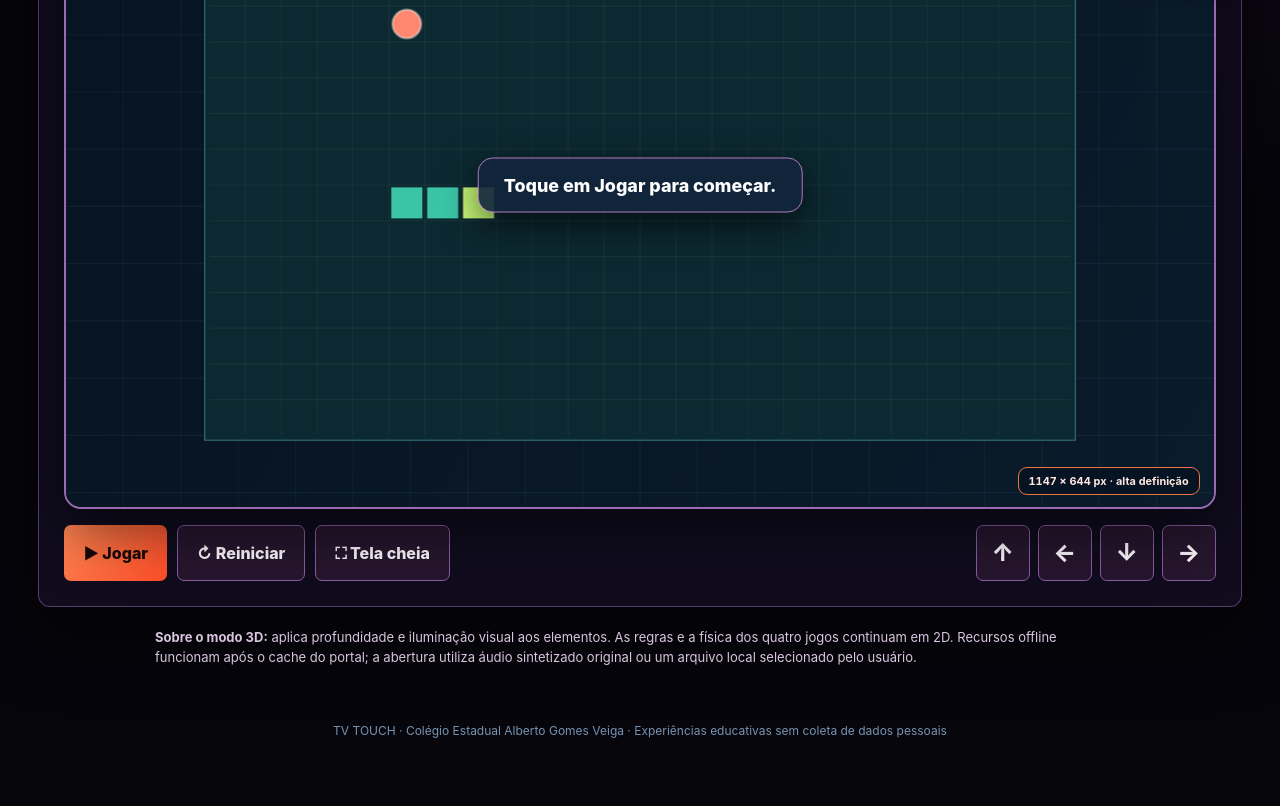
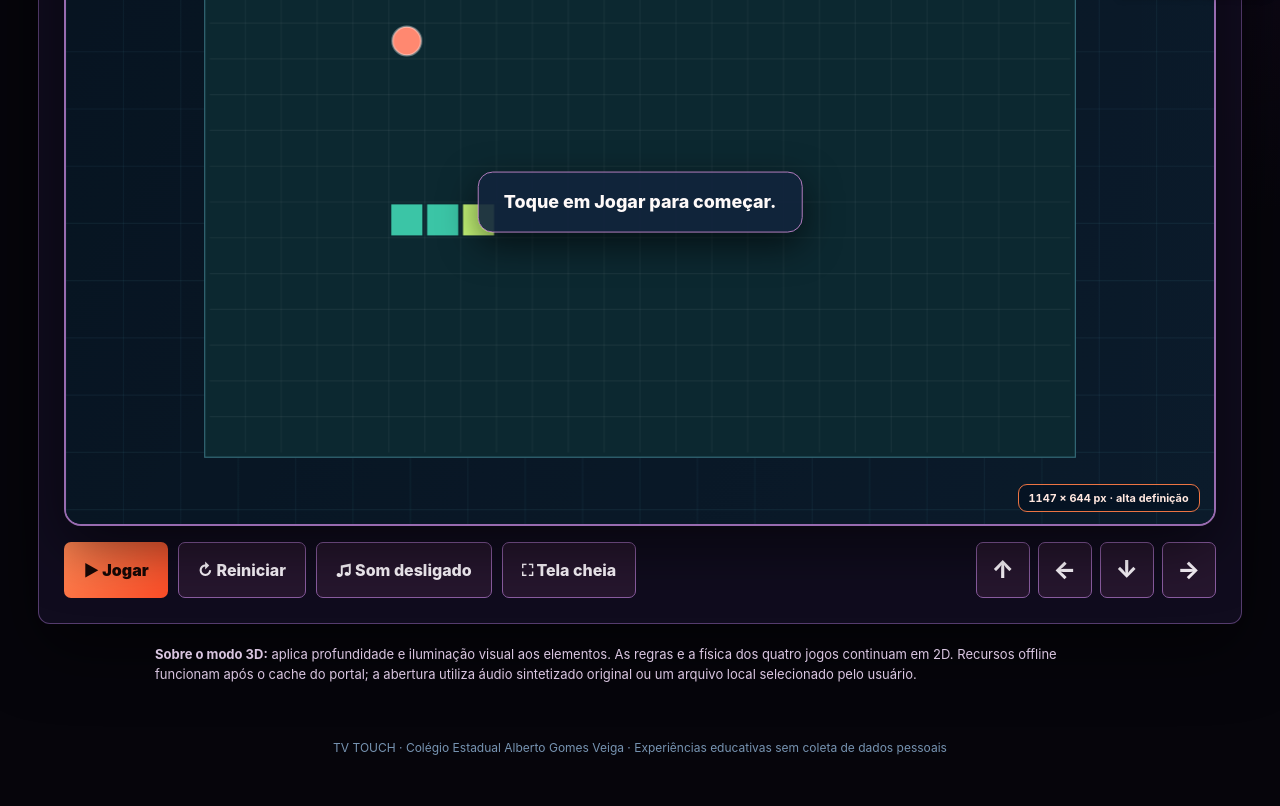
Before and after one commit to gb-eli/touch, a plain HTML site: page public/arcade.html in a window 1280 px wide. Shown: the part 795-1601 px from the top of the page. Drawn offline with Linux system fonts and the light colour scheme.

Commit message:
feat(studio-3.2): aplicar design system e feedback sináptico a public/arcade.html

```diff
--- a/public/arcade.html
+++ b/public/arcade.html
@@ -13,6 +13,8 @@
   <script src="js/arcade.js?v=3.0.0" defer></script>
   <script src="js/site-synapses.js?v=3.1.0" defer></script>
   <script src="js/platform-ux.js?v=3.1.0" defer></script>
+  <link rel="stylesheet" href="css/agv-design-system.css?v=3.2.0">
+  <script src="js/agv-touch-feedback.js?v=3.2.0" defer></script>
 </head>
 <body>
   <a class="skip" href="#arcadeStage">Pular para o jogo</a>
@@ -46,7 +48,7 @@
         <div class="arcade-message" id="arcadeMessage" role="status" aria-live="polite">Toque em Jogar para começar.</div>
       </div>
       <div class="arcade-toolbar">
-        <div class="arcade-actions"><button type="button" class="arcade-primary" id="arcadePlay">▶ Jogar</button><button type="button" id="arcadeRestart">↻ Reiniciar</button><button type="button" id="arcadeFullscreen">⛶ Tela cheia</button></div>
+        <div class="arcade-actions"><button type="button" class="arcade-primary" id="arcadePlay">▶ Jogar</button><button type="button" id="arcadeRestart">↻ Reiniciar</button><button type="button" id="arcadeSound" aria-pressed="false" aria-label="Ativar efeitos sonoros dos jogos">♫ Som desligado</button><button type="button" id="arcadeFullscreen">⛶ Tela cheia</button></div>
         <div class="arcade-keypad" id="arcadeKeypad" aria-label="Controles do jogo">
           <button type="button" data-direction="up" aria-label="Mover para cima">↑</button><button type="button" data-direction="left" aria-label="Mover para esquerda">←</button><button type="button" data-direction="down" aria-label="Mover para baixo">↓</button><button type="button" data-direction="right" aria-label="Mover para direita">→</button>
         </div>
```
